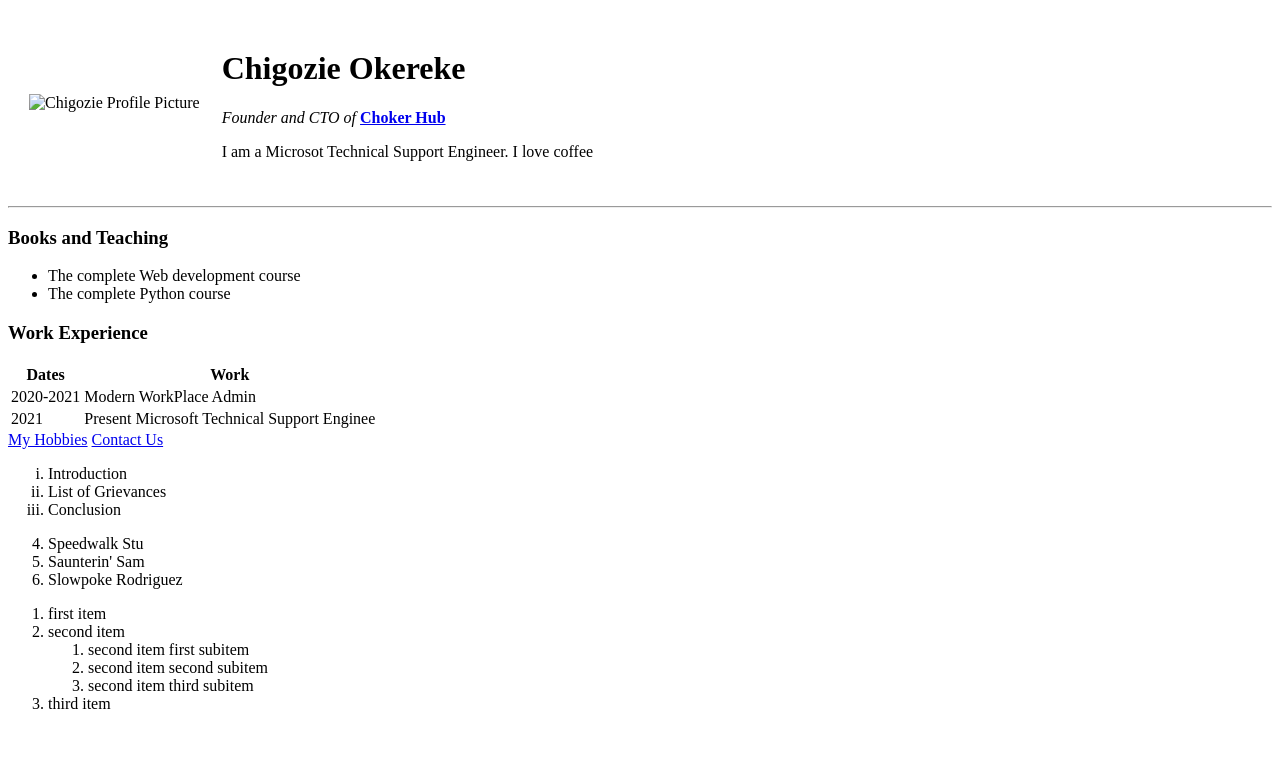
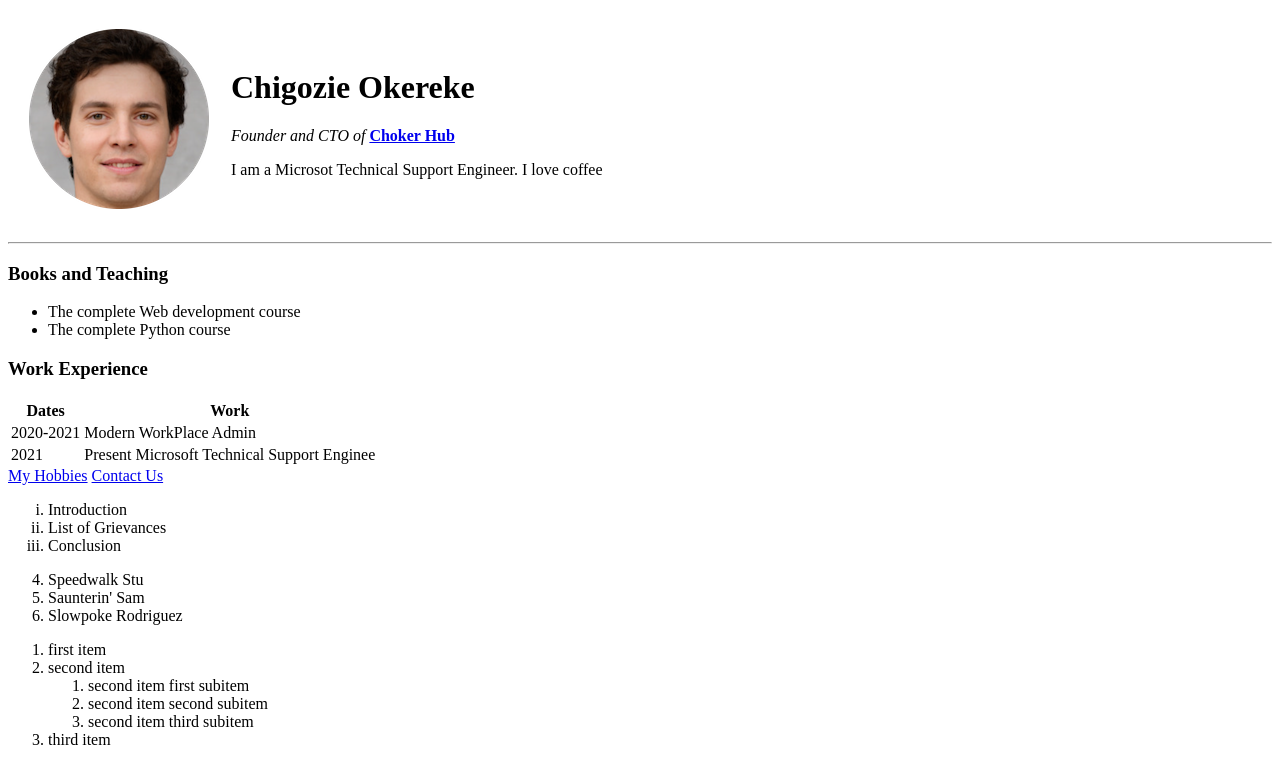
Before and after one commit to goodchildinit/ch, a plain HTML site: page index.html in a window 1280 px wide. Drawn offline with Linux system fonts and the light colour scheme.

Commit message:
Update index.html

```diff
--- a/index.html
+++ b/index.html
@@ -9,7 +9,7 @@
 <body>
   <table cellspacing="20">
     <tr>
-      <td><img src="fake-human-circle-img.png" alt="Chigozie Profile Picture"></td>
+      <td><img src="images/fake-human-circle-img.png" alt="Chigozie Profile Picture"></td>
       <td>  <h1>Chigozie Okereke</h1>
         <p><em>Founder and CTO of </em><strong><a href="chokerhub.com">Choker Hub</a></strong></p>
         <p>I am a Microsot Technical Support Engineer. I love coffee</p></td>
```
